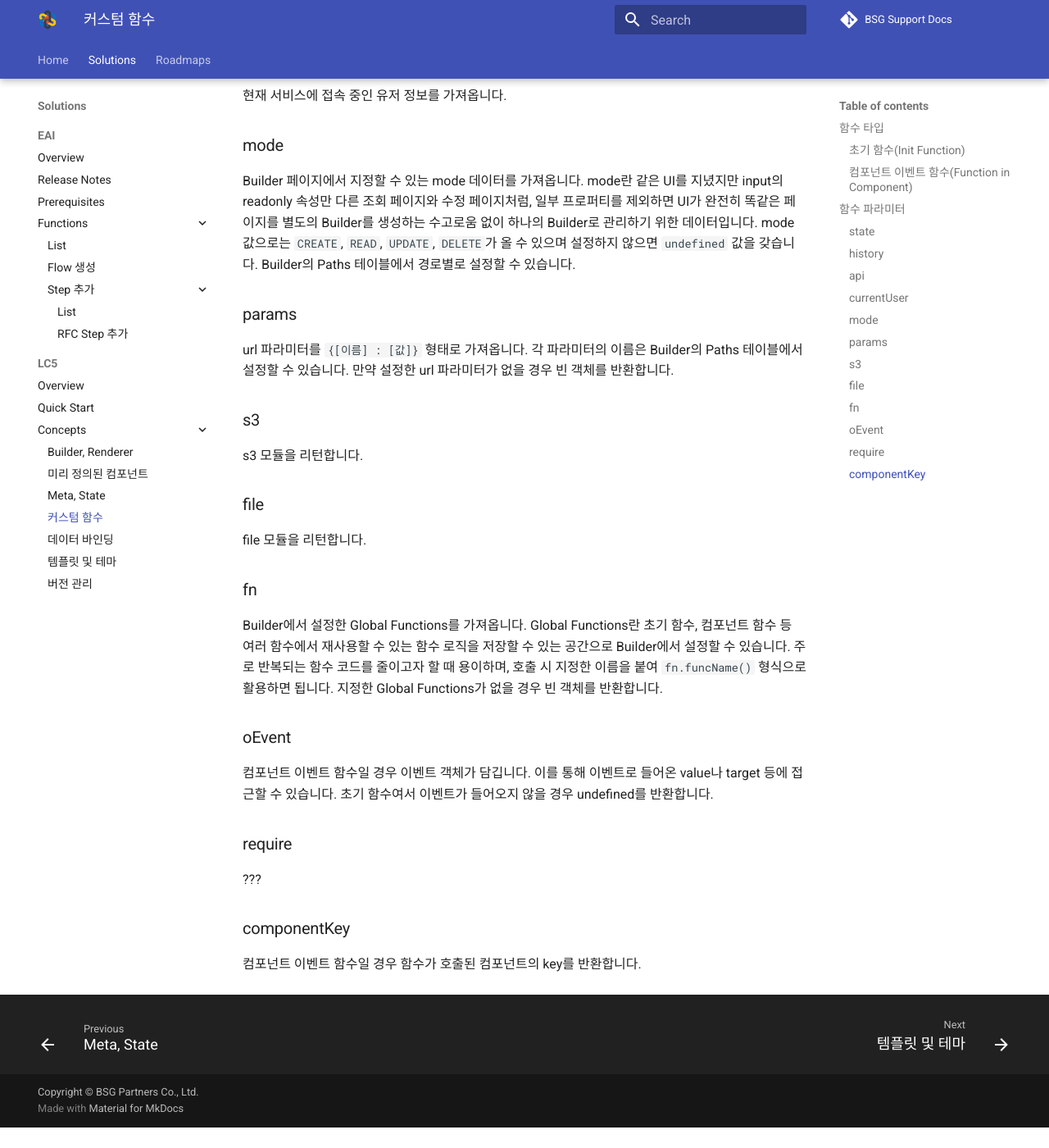
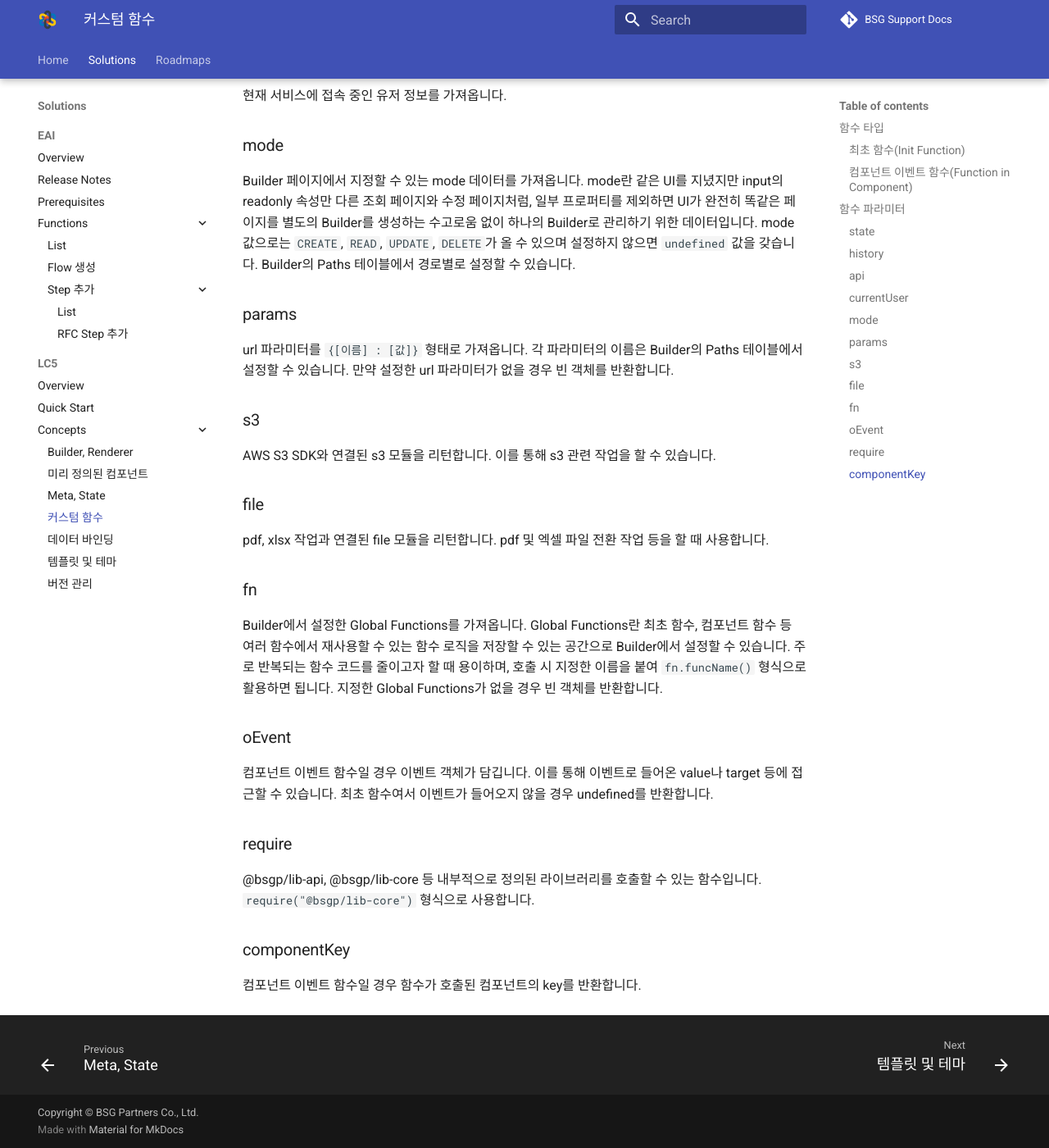
Before and after one commit to bsgp/docs, an MkDocs documentation site: the page built from docs/lc5/concepts/function.md, in a window 1280 px wide and 1400 px high, scrolled down 1619 px. Shown: the whole window at 82% size. Built offline with MkDocs 1.6.1 and Material for MkDocs 9.7.7, drawn with Linux system fonts in a browser that asks for light colours; comment, search, counter and statistics services are not loaded; before the commit the page ends 2994 px from its top, so only the background shows below that; some of the changed text lies outside the part shown.

Commit message:
fix(lc5):  커스텀 함수 누락된 내용 작성, 초기함수->최초함수 용어 변경(log와 용어 맞춤)

```diff
--- a/docs/lc5/concepts/function.md
+++ b/docs/lc5/concepts/function.md
@@ -6,11 +6,11 @@ LC5 Builder에서는 페이지에서 실행될 함수를 작성할 수 있으며
 
 ## 함수 타입
 
-LC5에서 함수가 실행되는 시점에 따라 함수를 구분하면 크게 초기 함수, 컴포넌트 이벤트 함수 두 가지로 분류할 수 있습니다.
+LC5에서 함수가 실행되는 시점에 따라 함수를 구분하면 크게 최초 함수, 컴포넌트 이벤트 함수 두 가지로 분류할 수 있습니다.
 
-### 초기 함수(Init Function)
+### 최초 함수(Init Function)
 
-초기 함수는 페이지가 처음 렌더링되는 시기에 딱 한 번만 실행되는 함수입니다. 주로 데이터 페칭 로직, state 세팅 코드 등이 들어가게 됩니다.
+최초 함수는 페이지가 처음 렌더링되는 시기에 딱 한 번만 실행되는 함수입니다. 주로 데이터 페칭 로직, state 세팅 코드 등이 들어가게 됩니다.
 
 ### 컴포넌트 이벤트 함수(Function in Component)
 
@@ -56,23 +56,23 @@ url 파라미터를 `{[이름] : [값]}` 형태로 가져옵니다. 각 파라
 
 ### s3
 
-s3 모듈을 리턴합니다.
+AWS S3 SDK와 연결된 s3 모듈을 리턴합니다. 이를 통해 s3 관련 작업을 할 수 있습니다.
 
 ### file
 
-file 모듈을 리턴합니다.
+pdf, xlsx 작업과 연결된 file 모듈을 리턴합니다. pdf 및 엑셀 파일 전환 작업 등을 할 때 사용합니다.
 
 ### fn
 
-Builder에서 설정한 Global Functions를 가져옵니다. Global Functions란 초기 함수, 컴포넌트 함수 등 여러 함수에서 재사용할 수 있는 함수 로직을 저장할 수 있는 공간으로 Builder에서 설정할 수 있습니다. 주로 반복되는 함수 코드를 줄이고자 할 때 용이하며, 호출 시 지정한 이름을 붙여 `fn.funcName()` 형식으로 활용하면 됩니다. 지정한 Global Functions가 없을 경우 빈 객체를 반환합니다.
+Builder에서 설정한 Global Functions를 가져옵니다. Global Functions란 최초 함수, 컴포넌트 함수 등 여러 함수에서 재사용할 수 있는 함수 로직을 저장할 수 있는 공간으로 Builder에서 설정할 수 있습니다. 주로 반복되는 함수 코드를 줄이고자 할 때 용이하며, 호출 시 지정한 이름을 붙여 `fn.funcName()` 형식으로 활용하면 됩니다. 지정한 Global Functions가 없을 경우 빈 객체를 반환합니다.
 
 ### oEvent
 
-컴포넌트 이벤트 함수일 경우 이벤트 객체가 담깁니다. 이를 통해 이벤트로 들어온 value나 target 등에 접근할 수 있습니다. 초기 함수여서 이벤트가 들어오지 않을 경우 undefined를 반환합니다.
+컴포넌트 이벤트 함수일 경우 이벤트 객체가 담깁니다. 이를 통해 이벤트로 들어온 value나 target 등에 접근할 수 있습니다. 최초 함수여서 이벤트가 들어오지 않을 경우 undefined를 반환합니다.
 
 ### require
 
-???
+@bsgp/lib-api, @bsgp/lib-core 등 내부적으로 정의된 라이브러리를 호출할 수 있는 함수입니다. `require("@bsgp/lib-core")` 형식으로 사용합니다.
 
 ### componentKey
 
```
